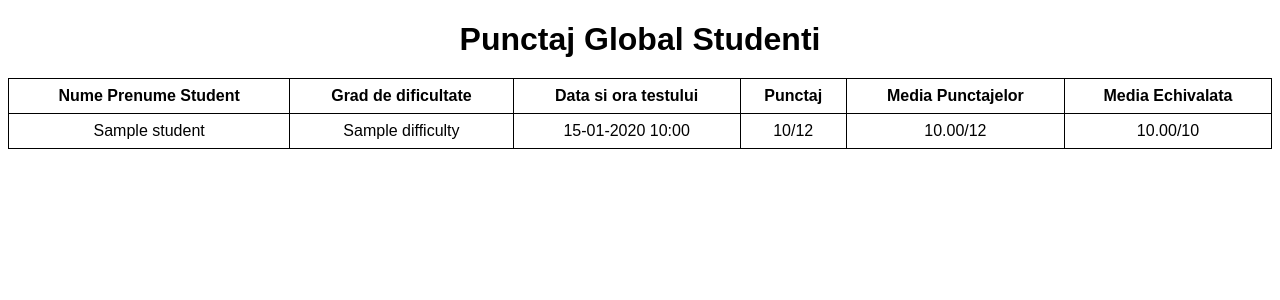
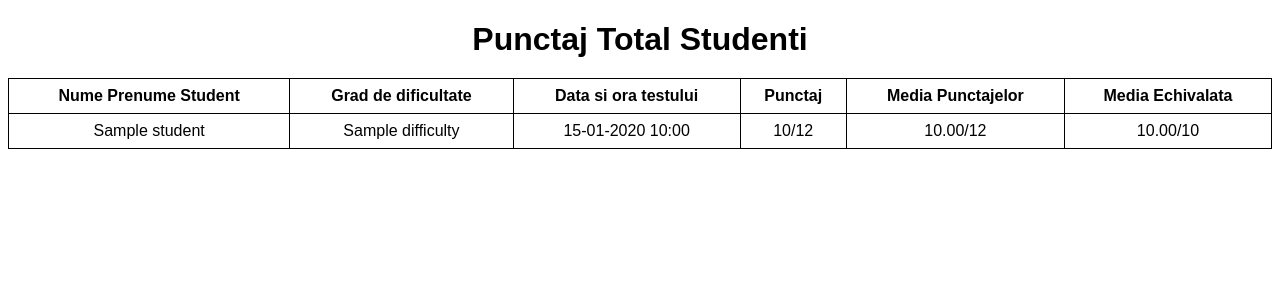
Before and after one commit to Weepeme/Aplicatie-software-de-verificare-si-evaluare-a-cunostintelor-de-mecanica, a Flask app: template app/templates/leaderboard_pdf.html in a window 1280 px wide. Shown: the top 300 px of the page. Run offline with Flask 3, Linux system fonts and the light colour scheme; the template is opened without the code that fills it: most values are stand-ins (such as "Sample title", 1, 10 or a date in 2020).

Commit message:
Update leaderboard_pdf.html

```diff
--- a/app/templates/leaderboard_pdf.html
+++ b/app/templates/leaderboard_pdf.html
@@ -43,7 +43,7 @@
       }
     </style>
     <!-- Titlu pagină -->
-    <h1>Punctaj Global Studenti</h1>
+    <h1>Punctaj Total Studenti</h1>
 
     <!-- Tabelul cu punctaje -->
     <table>
```
